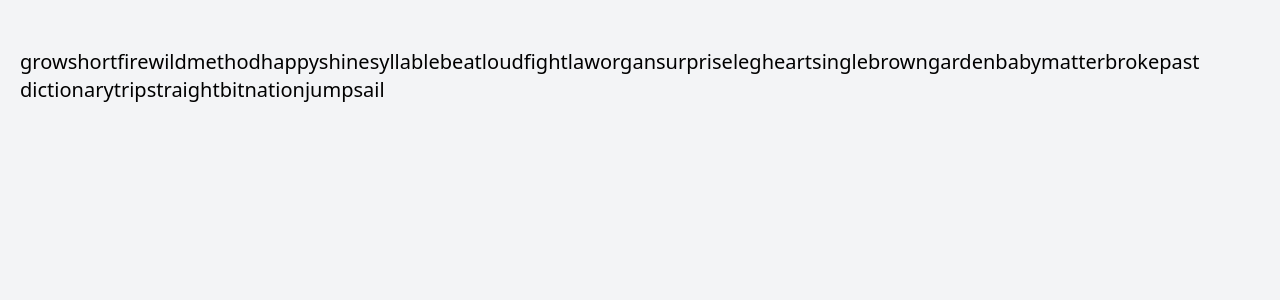
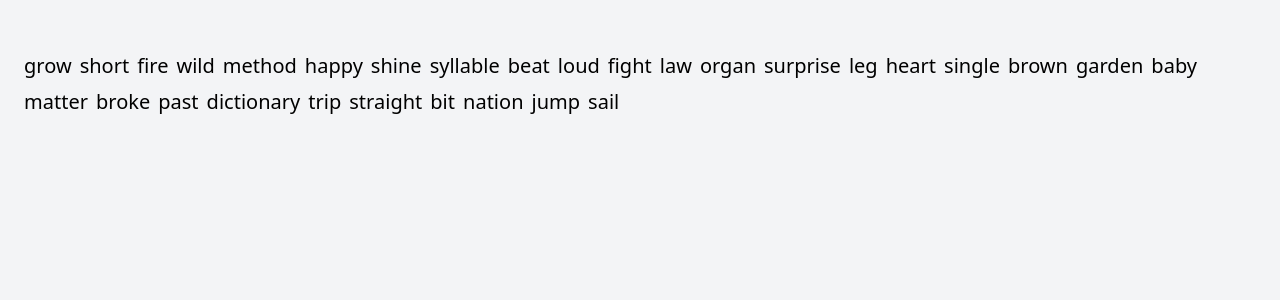
Before and after one commit to hamzahraihan/typingtest, a React (Vite) app: page / in a window 1280 px wide. Shown: the top 300 px of the page. Built offline with nearby package versions, Linux system fonts and the light colour scheme.

Commit message:
Track completed words and update word styling
Adds completed words to the completedWords array when answered correctly and logs the update. Also improves word styling by adding a margin class to each word in the list.

```diff
--- a/src/App.tsx
+++ b/src/App.tsx
@@ -19,16 +19,19 @@ function App() {
         const isCorrect = inputWord.trim() === currentWord;
 
         if (isCorrect) {
+          completedWords.push(currentWord);
           setCurrentWordIndex((prev) => prev + 1);
           setInputWord("");
+
           console.log(
             "correct! now onto the word: ",
             randomWords[currentWordIndex + 1],
           );
+          console.log("word placed in completedWords: ", completedWords);
         }
       }
     },
-    [currentWordIndex, inputWord, randomWords],
+    [currentWordIndex, inputWord, randomWords, completedWords],
   );
 
   useEffect(() => {
@@ -56,7 +59,7 @@ function App() {
               return (
                 <div
                   key={i}
-                  className={i == currentWordIndex ? "active" : ""}
+                  className={`m-1 ${i == currentWordIndex ? "active" : ""}`}
                   data-wordindex={i}
                 >
                   {word.split("").map((letter, j) => {
```
